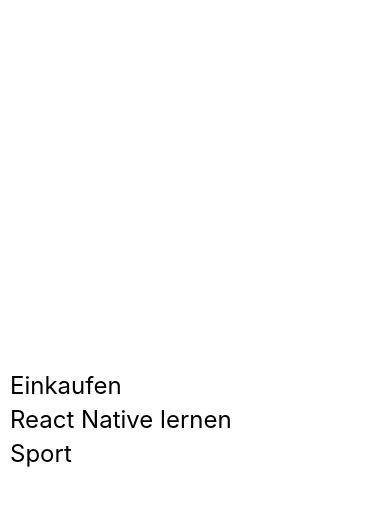
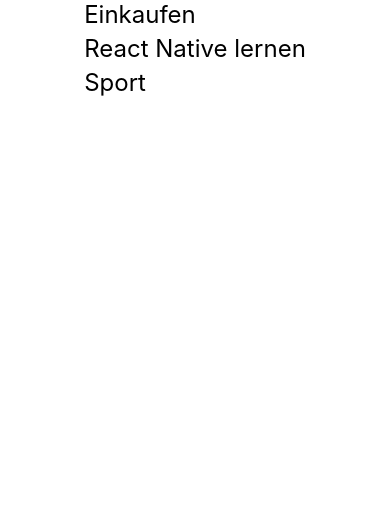
Before and after one commit to behrends/TodosRN, a React Native app: screen / in a window 390 px wide. Shown: the top 506 px of the page. Built offline with nearby package versions, Linux system fonts and the light colour scheme.

Commit message:
FlatList für Todos

```diff
--- a/App.js
+++ b/App.js
@@ -1,5 +1,5 @@
 import { StatusBar } from 'expo-status-bar';
-import { StyleSheet, View } from 'react-native';
+import { FlatList, StyleSheet, View } from 'react-native';
 import Todo from './components/Todo';
 
 const todos = [
@@ -11,9 +11,12 @@
 export default function App() {
   return (
     <View style={styles.container}>
-      {todos.map((todo) => (
-        <Todo key={todo.id}>{todo.text}</Todo>
-      ))}
+      <FlatList
+        data={todos}
+        renderItem={({ item }) => (
+          <Todo key={item.id}>{item.text}</Todo>
+        )}
+      />
       <StatusBar style="auto" />
     </View>
   );
```
